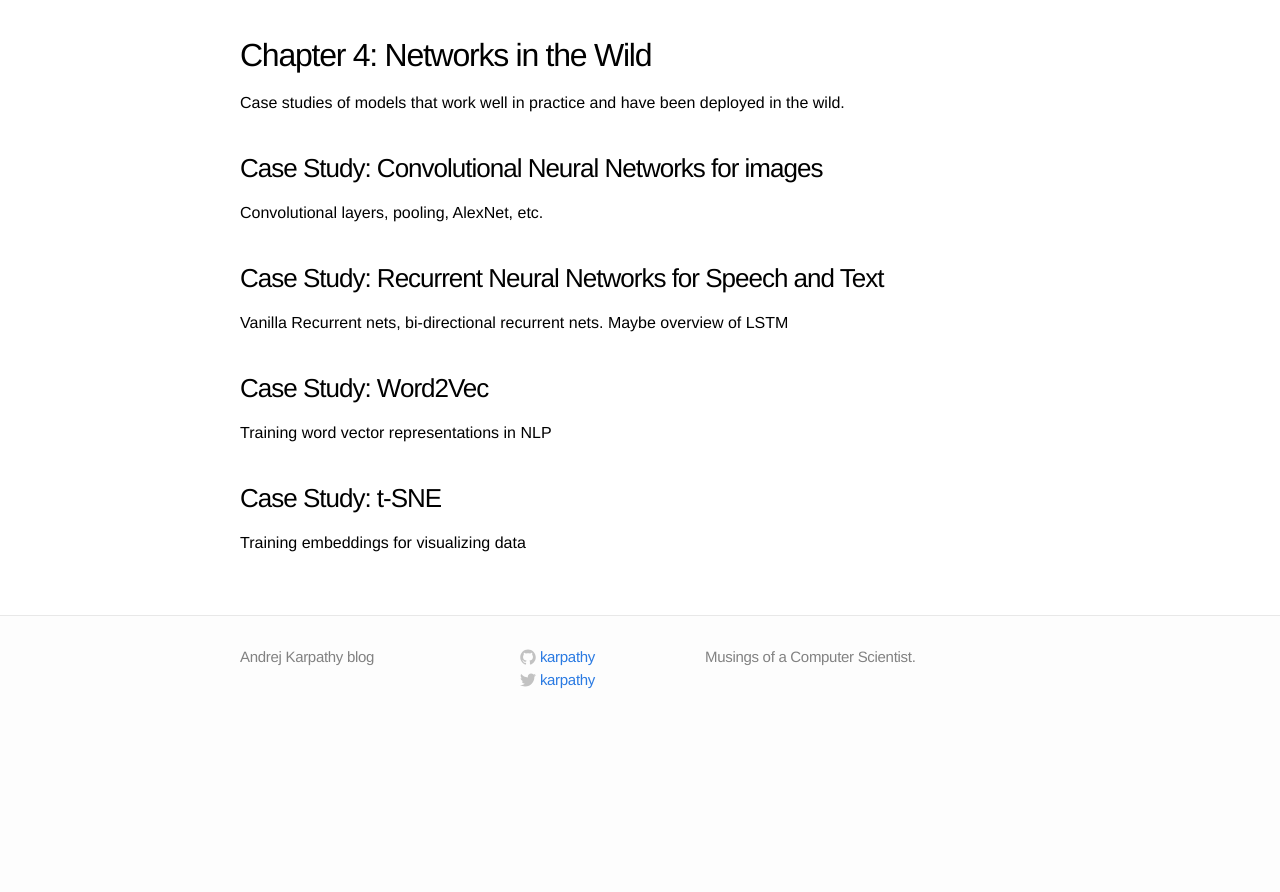
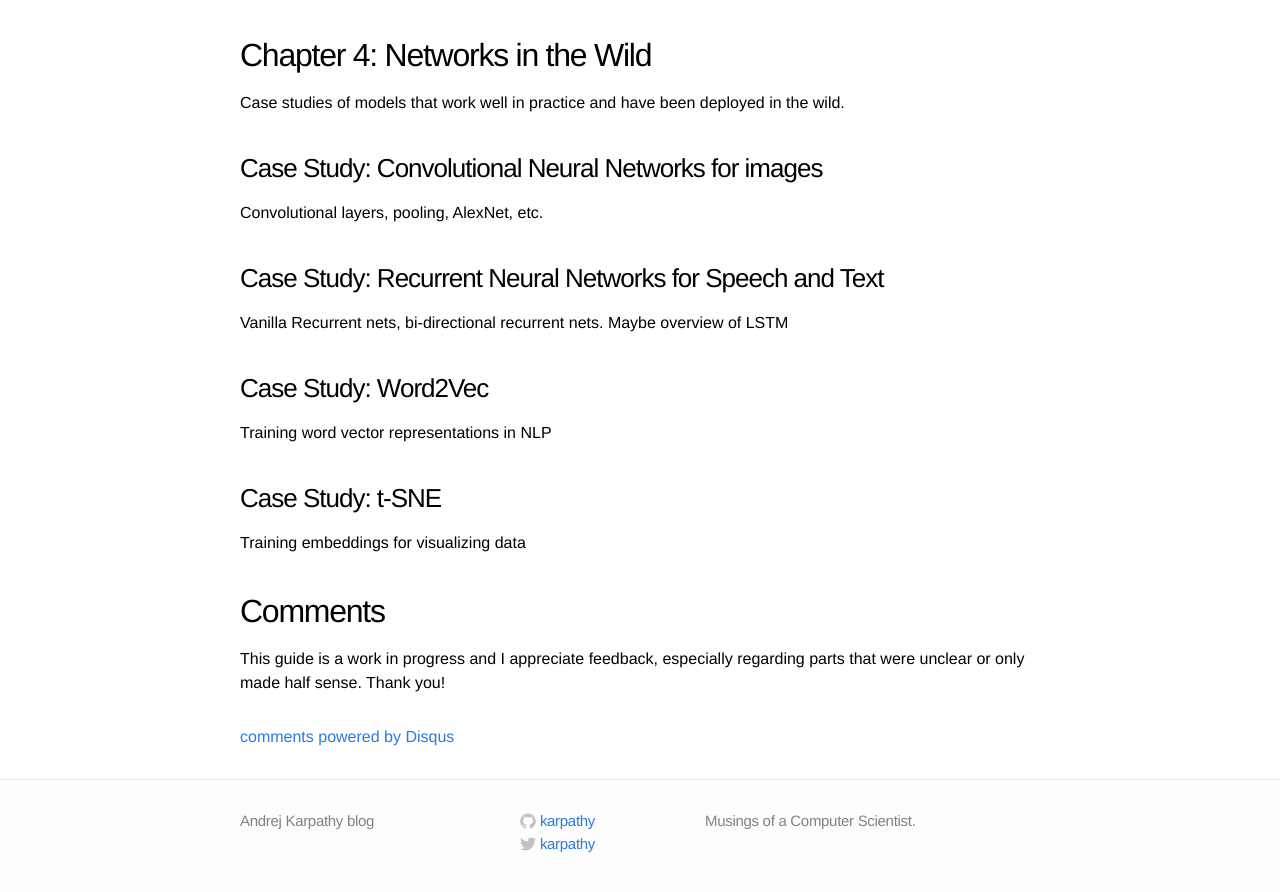
Before and after one commit to karpathy/karpathy.github.io, a Jekyll site: the page built from nntutorial.md, in a window 1280 px wide and 900 px high, scrolled down 33594 px. Shown: the top 892 px of the window. Built offline with Jekyll 4.4.1, drawn with Linux system fonts in a browser that asks for light colours; Markdown is read by kramdown in place of the engine named in the settings; formulas are drawn with MathJax 3; comment, search, counter and statistics services are not loaded; before the commit the page ends 34330 px from its top, so only the background shows below that.

Commit message:
adding comments to the guide

```diff
--- a/_layouts/page.html
+++ b/_layouts/page.html
@@ -11,6 +11,24 @@
   {{ content }}
   </article>
 
+  <!-- disqus comments -->
+ {% if page.comments %}
+ <div id="disqus_thread"></div>
+  <script type="text/javascript">
+      /* * * CONFIGURATION VARIABLES: EDIT BEFORE PASTING INTO YOUR WEBPAGE * * */
+      var disqus_shortname = 'karpathyblog'; // required: replace example with your forum shortname
+
+      /* * * DON'T EDIT BELOW THIS LINE * * */
+      (function() {
+          var dsq = document.createElement('script'); dsq.type = 'text/javascript'; dsq.async = true;
+          dsq.src = '//' + disqus_shortname + '.disqus.com/embed.js';
+          (document.getElementsByTagName('head')[0] || document.getElementsByTagName('body')[0]).appendChild(dsq);
+      })();
+  </script>
+  <noscript>Please enable JavaScript to view the <a href="http://disqus.com/?ref_noscript">comments powered by Disqus.</a></noscript>
+  <a href="http://disqus.com" class="dsq-brlink">comments powered by <span class="logo-disqus">Disqus</span></a>
+  {% endif %}
+
 </div>
 
 <!-- mathjax -->
--- a/nntutorial.md
+++ b/nntutorial.md
@@ -1232,3 +1232,7 @@
 ### Case Study: t-SNE
 
 Training embeddings for visualizing data
+
+## Comments
+
+This guide is a work in progress and I appreciate feedback, especially regarding parts that were unclear or only made half sense. Thank you!
```
